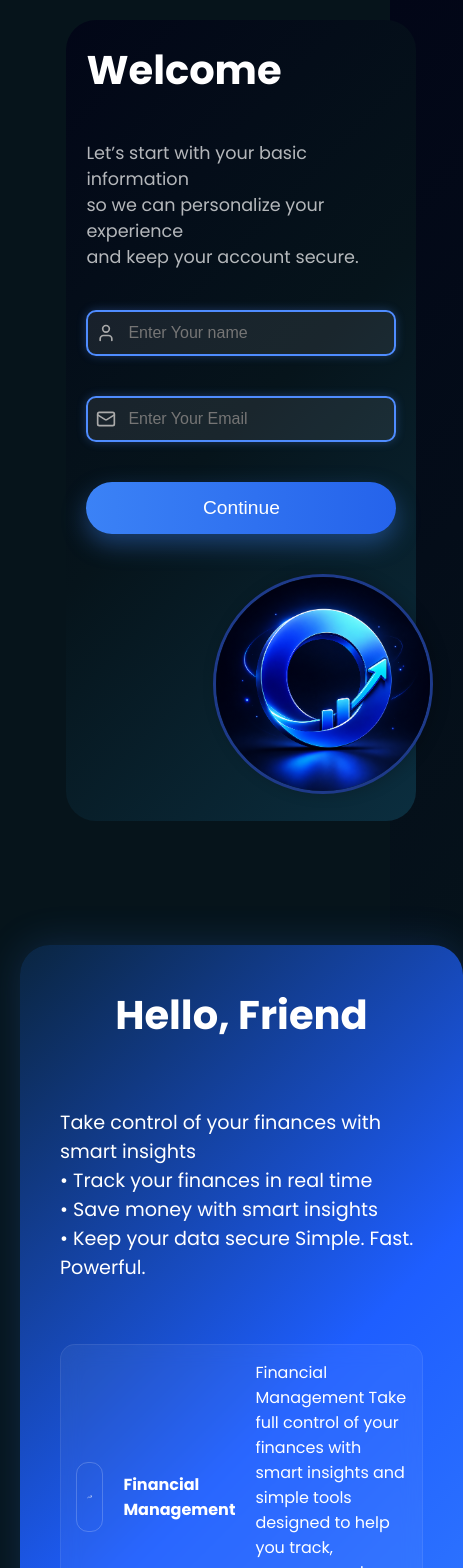
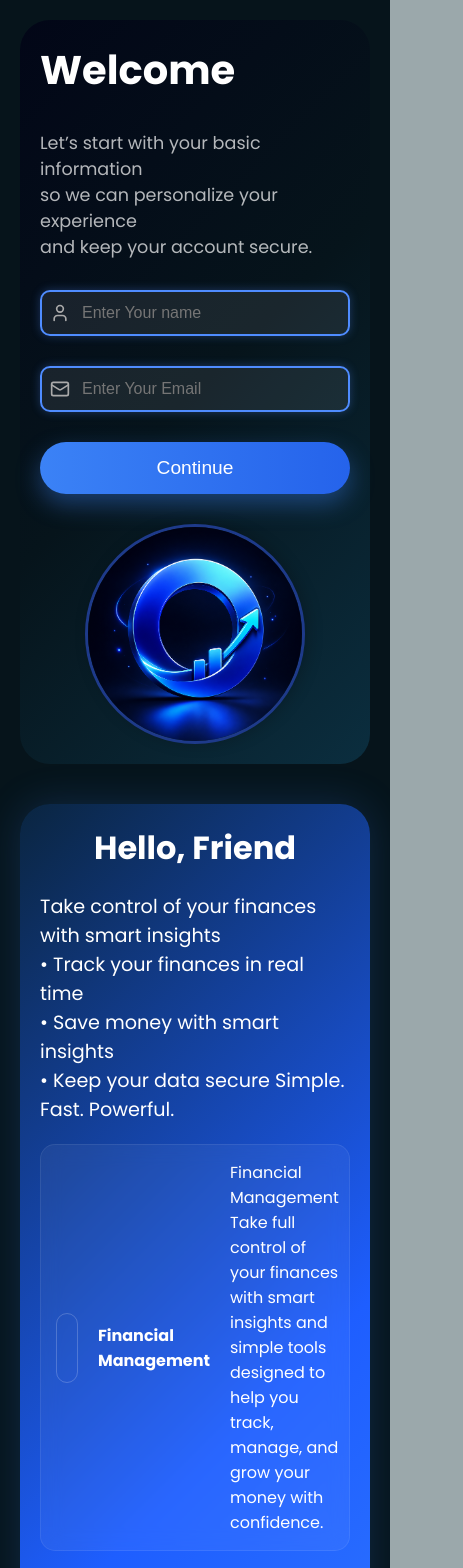
Before and after one commit to Viktor-angelo/Finsight, a React (Vite) app in the folder frontend/: page /onboarding in a window 390 px wide. Shown: the top 1568 px of the page, 463 px wide, since content can reach past the window. Built offline with nearby package versions, Linux system fonts and the light colour scheme; sample sign-in values are in the browser's storage.

Commit message:
new-responsive2

```diff
--- a/frontend/src/components/steps.css
+++ b/frontend/src/components/steps.css
@@ -10,32 +10,32 @@ body {
 
 .container {
   width: 100%;
-  height: auto;
+  min-height: 100vh;
   background-color: #06141B;
   color: white;
   font-family: 'Poppins', sans-serif;
+
   display: flex;
   justify-content: center;
-  align-items: center;
+  align-items: stretch;
+
   gap: 40px;
   padding: 40px;
+}
 
-  flex-wrap: wrap;
+.containerElements,
+.rightStep {
+  flex: 1;
+  width: 100%;
+  display: flex;
+  flex-direction: column;
 }
 
 .containerElements {
- background: linear-gradient(
-    135deg,
-    #020617 0%,
-    #06141B 50%,
-    #0B2E3F 100%
-  );
-  width: 100%;
   max-width: 600px;
+  background: linear-gradient(135deg,#020617 0%,#06141B 50%,#0B2E3F 100%);
   padding: 40px;
   border-radius: 30px;
-  display: flex;
-  flex-direction: column;
   gap: 30px;
 }
 
@@ -48,26 +48,23 @@ body {
   opacity: 0.7;
 }
 
-/* INPUT */
 .inputWrapper {
   position: relative;
 }
 
 .inputWrapper input {
   width: 100%;
-  color: #fffcfc;
- background: rgba(255, 255, 255, 0.08);
-border: 1px solid rgba(255, 255, 255, 0.2);
+  color: #fff;
+  background: rgba(255,255,255,0.08);
+  border: 2px solid #4F8CFF;
   padding: 12px 12px 12px 40px;
   border-radius: 10px;
   font-size: 1rem;
-  border: 2px solid #4F8CFF;
-  box-shadow: 0 0 10px rgba(79, 140, 255, 0.3);
+  box-shadow: 0 0 10px rgba(79,140,255,0.3);
+}
 
-}
 .inputWrapper input:focus {
   outline: none;
-
 }
 
 .icon {
@@ -84,66 +81,55 @@ border: 1px solid rgba(255, 255, 255, 0.2);
   font-size: 1.2rem;
   border: none;
   cursor: pointer;
-
   color: white;
+  background: linear-gradient(90deg,#3b82f6,#2563eb);
+  box-shadow: 0 10px 25px rgba(59,130,246,0.4);
   transition: 0.3s;
-
-  background: linear-gradient(90deg, #3b82f6, #2563eb);
-box-shadow: 0 10px 25px rgba(59, 130, 246, 0.4);
-transition: 0.3s;
 }
 
 .containerElements button:hover {
-transform: scale(1.03);
+  transform: scale(1.03);
   box-shadow: 0 10px 20px rgba(0,0,0,0.3);
 }
+
+.logo {
+  display: flex;
+  justify-content: center;
+}
+
 .logo img {
-  position: relative;
-   transform: rotate(-90deg);
-  transition: transform 0.8s ease;
-  left: 15vh;
   width: 220px;
   height: 220px;
   border-radius: 50%;
   object-fit: cover;
-
+  transform: rotate(-90deg);
+  transition: transform 0.8s ease;
   border: 3px solid #1e3a8a;
-  box-shadow: 0 4px 15px rgba(0, 0, 0, 0.2);
-
+  box-shadow: 0 4px 15px rgba(0,0,0,0.2);
 }
 
-img:hover {
+.logo img:hover {
   transform: rotate(270deg) scale(1.10);
-  box-shadow: 0 10px 40px rgba(30, 58, 138, 0.6);
 }
 
 .rightStep {
-  height: 92vh;
-  width: 100%;
-  max-width: 850px;
+  max-width: 600px;
   padding: 40px;
   border-radius: 30px;
-  display: flex;
-  flex-direction: column;
-background: linear-gradient(
-    135deg,
-    #0A2540 0%,
-    #1E5EFF 50%,
-    #3A86FF 100%
-  );
-    box-shadow: 0 0 40px rgba(59, 130, 246, 0.2);
+  background: linear-gradient(135deg,#0A2540 0%,#1E5EFF 50%,#3A86FF 100%);
+  box-shadow: 0 0 40px rgba(59,130,246,0.2);
 }
-.introduction{
-    padding-bottom: 5vh;
-    font-size: 1.2rem;
+
+.introduction {
+  margin-bottom: 20px;
+  font-size: 1.2rem;
 }
 
 .rightStep h1 {
-    padding-bottom: 5vh;
+  margin-bottom: 20px;
   text-align: center;
   font-size: 3rem;
 }
-
 
 .cardItem {
   display: flex;
@@ -151,53 +137,37 @@ background: linear-gradient(
   align-items: center;
   padding: 15px;
   border-radius: 15px;
-margin-bottom: 5vh;
+  margin-bottom: 20px;
+  background: rgba(255,255,255,0.05);
+  border: 1px solid rgba(255,255,255,0.08);
+  backdrop-filter: blur(10px);
   transition: 0.3s;
-  background: rgba(255, 255, 255, 0.05);
-border: 1px solid rgba(255, 255, 255, 0.08);
-backdrop-filter: blur(10px);
 }
 
 .cardItem:hover {
-  background: rgba(255, 255, 255, 0.08);
+  background: rgba(255,255,255,0.08);
   transform: translateX(5px);
 }
 
 .cardIcon {
-
   border: 1px solid rgba(255,255,255,0.2);
   padding: 10px;
   border-radius: 12px;
-  color: white;
 }
-@media(max-width:900px){
-  .container{
+
+@media (max-width: 900px) {
+  .container {
     flex-direction: column;
     padding: 20px;
   }
-  .containerElements{
-    flex-direction: column;
-    gap: 40px;
-    margin-bottom: 10vh;
-    padding: 20px;
-  }
+
   .containerElements,
   .rightStep {
     max-width: 100%;
-  }
-  .rightStep{
-  width: 100%;
-  height: 120vh;
-  padding: 40px;
-  display: flex;
-  flex-direction: column;
-  gap: 20px;
-    margin-bottom: 0;
-  border-radius: 30px;
-  }
-  .rightStep h1{
-    font-size: clamp(40px, 8vw, 90px);
-    right: 0;
+    padding: 20px;
   }
 
+  .rightStep h1 {
+    font-size: 2rem;
+  }
 }
```
